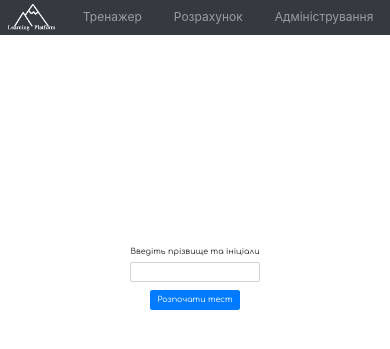
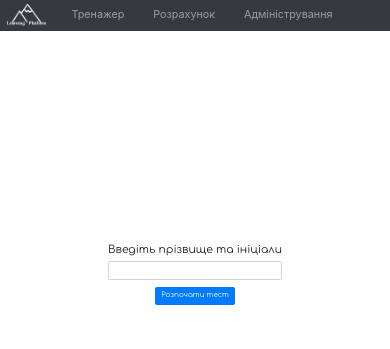
Before and after one commit to Electoratium/Bank_system, a Django app: page /training/ in a window 390 px wide. Shown: the top 349 px of the page. Run offline with Django 3.2, Linux system fonts and the light colour scheme; some libraries are stand-ins or nearby versions.

Commit message:
add adaptivity for training form name

```diff
--- a/static/static_dev/css/media/training.css
+++ b/static/static_dev/css/media/training.css
@@ -32,7 +32,7 @@
 }
 @media screen and (max-width: 600px){
     html{
-        font-size: 60%;
+        font-size: 70%;
     }
     h3{
         font-size: 1.75rem;
@@ -43,10 +43,16 @@
 }
 @media screen and (max-width: 480px){
     html{
-        font-size: 50%;
+        font-size: 45%;
     }
     .logo{
-        width: 12vw;
+        width: 10vw;
+    }
+    .form-group{
+        font-size: 1.5rem;
+    }
+    .button_container{
+        font-size: 1.5rem;
     }
     #connection_definition li{
         font-size: 0.85rem;
@@ -61,7 +67,7 @@
 }
 @media screen and (max-width: 768px) and (orientation: landscape){
     html{
-        font-size: 50%;
+        font-size: 65%;
     }
     .logo{
         width: 8vw;
```
Also changed, not shown: static/static_dev/css/media/landing.css (+0 -13 lines), static/static_prod/css/media/landing.css (+0 -13 lines), static/static_prod/css/media/training.css (+10 -4 lines).
